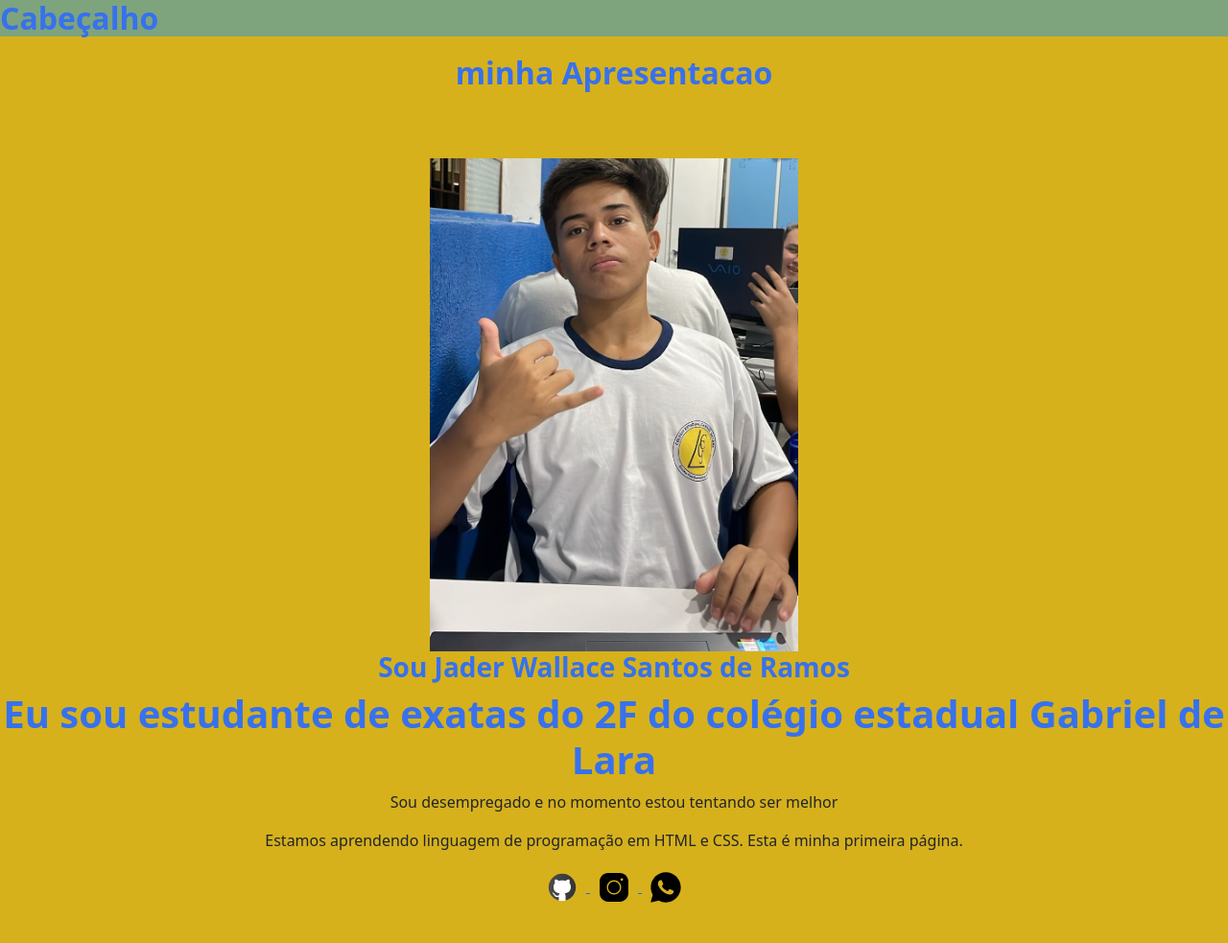
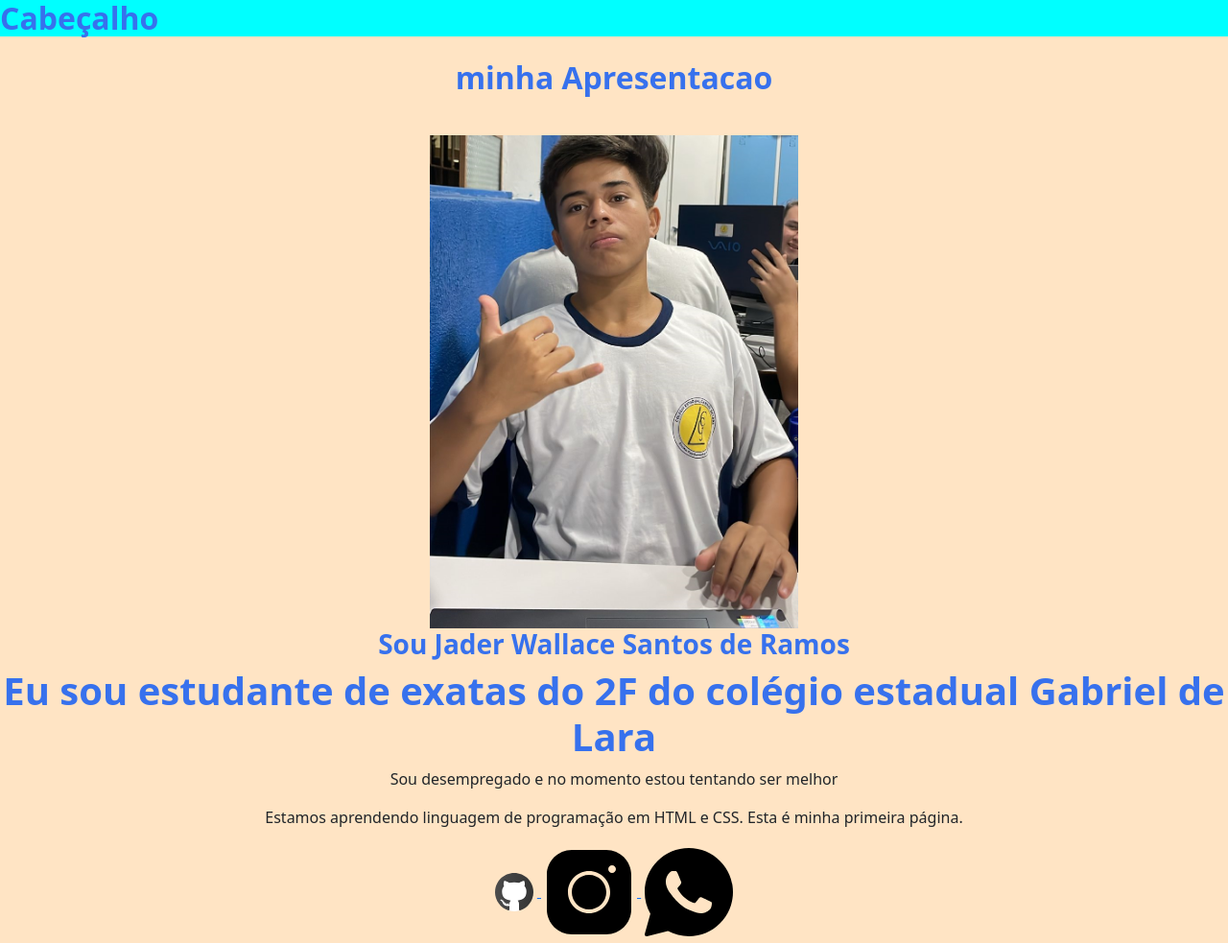
Before and after one commit to Jader-code/segundo-repository, a plain HTML site: page index.html in a window 1280 px wide. Shown: the top 983 px of the page at 96% size. Drawn offline with nearby package versions, Linux system fonts and the light colour scheme.

Commit message:
aula 16/04

```diff
--- a/style.css
+++ b/style.css
@@ -1,28 +1,29 @@
 header {
-    background-color: rgb(125, 164, 125);
+    background-color: aqua;
 }
 
 body {
-    background-color: rgb(214, 177, 28);
+    background-color: bisque;
 }
 
 .estudante-div {
     text-align: center;
-    padding: 50px 0;
+    padding: 16px 0;
 }
 
 .estudante-titulo {
     text-align: center;
-    padding: 11px 0;
+    padding: 16px 0;
 }
 
 .estudante-imagem {
-    width: 30%;              /*cuidado com SEU tamanho*/
+    width: 30%;       /* cuidado com SEU tamanho */
 }
 
-.estudante-ícone {
+.estudante-icone {
     width: 50px;
     padding: 4px 8px;
+    list-style-type: none;
 }
 
 h1, h2, h3 {
@@ -31,11 +32,11 @@ h1, h2, h3 {
 }
 
 a:hover {
-    color: red;
+    color: #e80a0a;
 }
 
 footer {
-    background-color: darkgrey;
+    background-color: chartreuse;
 }
 
 .rodape {
```
